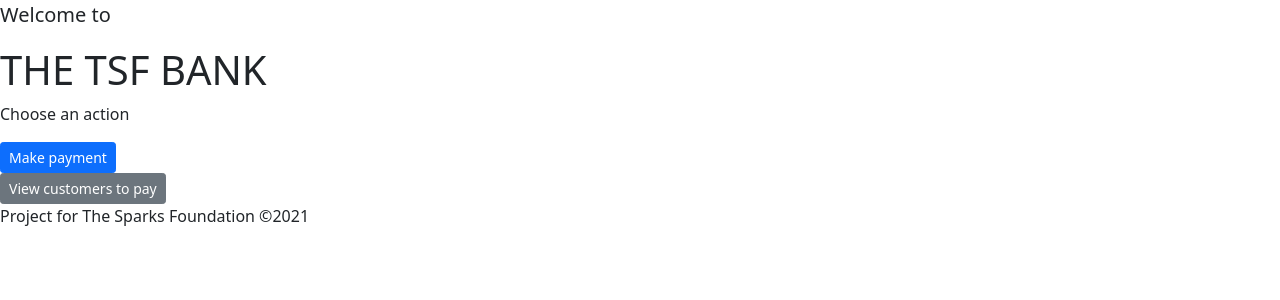
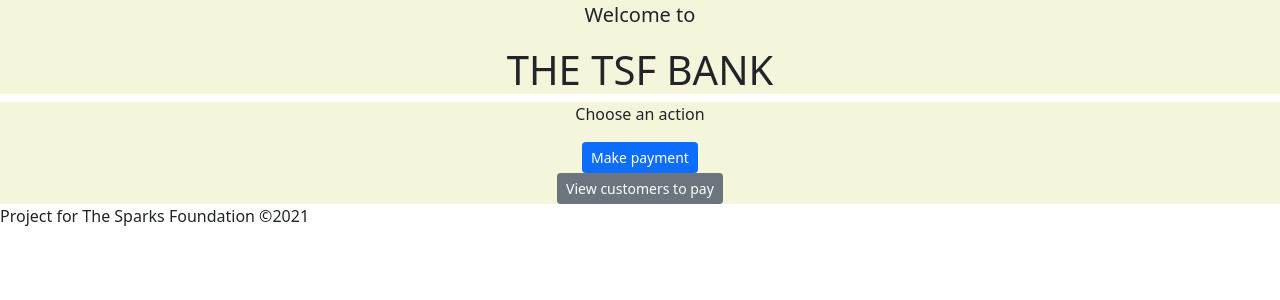
Before and after one commit to arohiabhilasha/basicbankingsystem, a Flask app: page / in a window 1280 px wide. Shown: the part 56-356 px from the top of the page. Run offline with Flask 2, Linux system fonts and the light colour scheme; some libraries are stand-ins or nearby versions.

Commit message:
--- Auto-Git Commit ---

```diff
--- /dev/null
+++ b/static/home.css
@@ -0,0 +1,4 @@
+section{
+    text-align: center;
+    background-color: beige;
+}
--- a/templates/home.html
+++ b/templates/home.html
@@ -1,6 +1,8 @@
 <html>
-    <link href="https://cdn.jsdelivr.net/npm/bootstrap@5.0.0/dist/css/bootstrap.min.css" rel="stylesheet" integrity="sha384-wEmeIV1mKuiNpC+IOBjI7aAzPcEZeedi5yW5f2yOq55WWLwNGmvvx4Um1vskeMj0" crossorigin="anonymous">
-    <script src="https://cdn.jsdelivr.net/npm/bootstrap@5.0.0/dist/js/bootstrap.bundle.min.js" integrity="sha384-p34f1UUtsS3wqzfto5wAAmdvj+osOnFyQFpp4Ua3gs/ZVWx6oOypYoCJhGGScy+8" crossorigin="anonymous"></script>
+    <link href="/static/bootstrap.min.css" rel="stylesheet" integrity="sha384-wEmeIV1mKuiNpC+IOBjI7aAzPcEZeedi5yW5f2yOq55WWLwNGmvvx4Um1vskeMj0" crossorigin="anonymous">
+    <script src="/static/bootstrap.bundle.min.js" integrity="sha384-p34f1UUtsS3wqzfto5wAAmdvj+osOnFyQFpp4Ua3gs/ZVWx6oOypYoCJhGGScy+8" crossorigin="anonymous"></script>
+
+    <link rel="stylesheet" href="/static/home.css">
     <main>
       <title>TSF Bank</title>
         <nav class="navbar navbar-expand-lg navbar-light bg-light">
--- a/templates/index.html
+++ b/templates/index.html
@@ -1,6 +1,6 @@
-{% extends "home.html" %}
+{% extends 'home.html' %}
 {% block content %}
-<section>
+<section class="welcome">
     <p class="lead">Welcome to</p>
     <h1>THE TSF BANK</h1>
 </section>
```
Also changed, not shown: static/bootstrap.bundle.min.js (renamed from templates/bootstrap.bundle.min.js), static/bootstrap.min.css (renamed from templates/bootstrap.min.css), templates/home.css (deleted), 1 other file.
